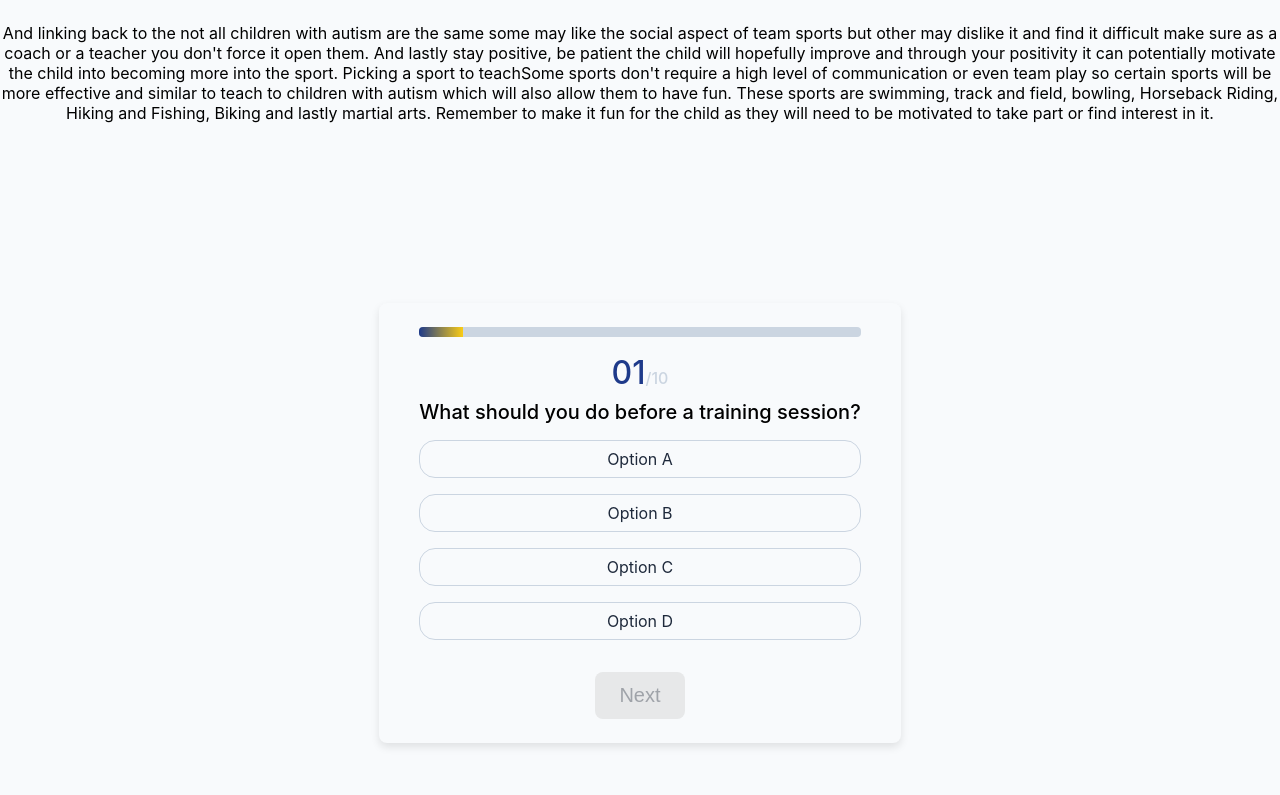
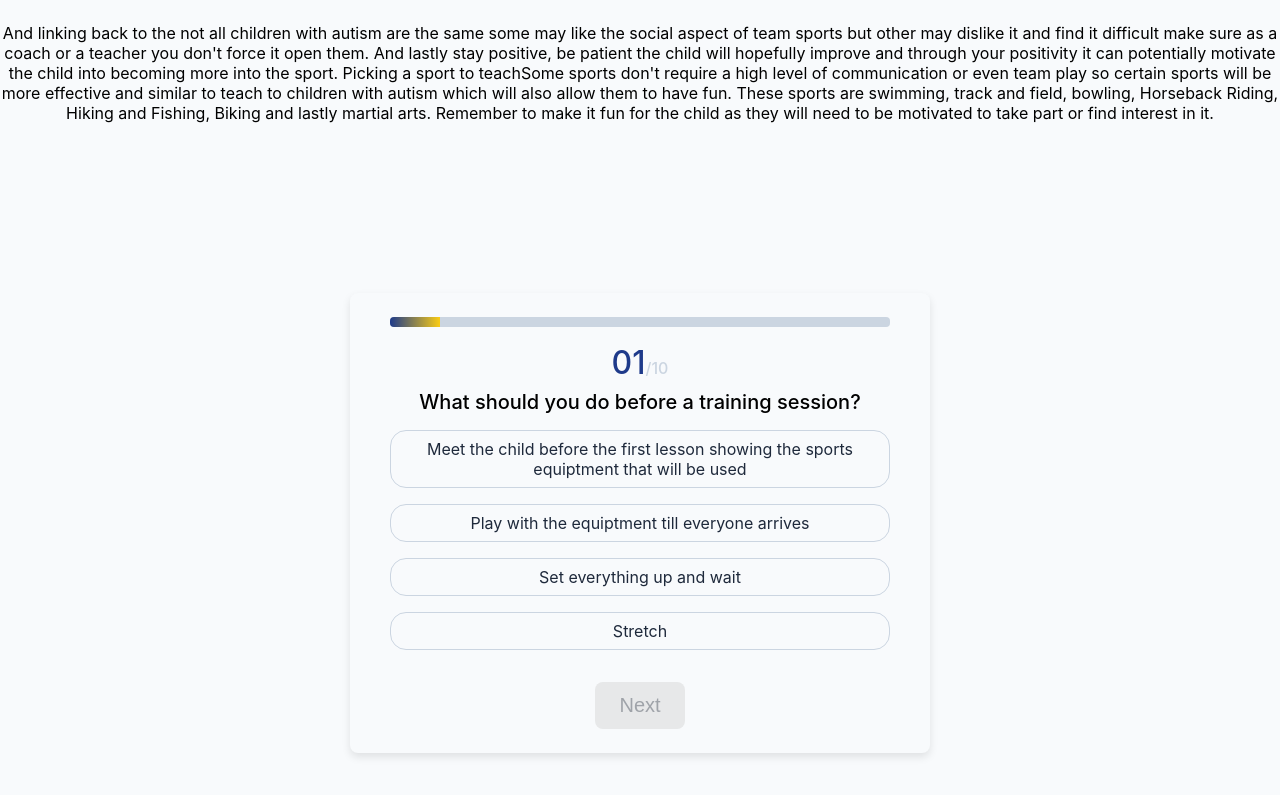
Before and after one commit to Alycats/Unheard_Voice_TeamProject, a React (Create React App) app in the folder unheard-voices/: page /sports in a window 1280 px wide. Shown: the part 577-1372 px from the top of the page. Built offline with nearby package versions, Linux system fonts and the light colour scheme.

Commit message:
Finshed the questions

```diff
--- a/unheard-voices/src/pages/Sports.js
+++ b/unheard-voices/src/pages/Sports.js
@@ -5,23 +5,23 @@ import Quiz from '../components/Quiz';
 const sportsQuestions = [
   {
     question: "What should you do before a training session?",
-    options: ["Option A", "Option B", "Option C", "Option D"],
-    correctAnswer: "Option A",
+    options: ["Meet the child before the first lesson showing the sports equiptment that will be used", "Play with the equiptment till everyone arrives", "Set everything up and wait", "Stretch"],
+    correctAnswer: "Meet the child before the first lesson showing the sports equiptment that will be used",
   },
   {
     question: "What will happen if you tell the child all the information of the lesson all at once?",
-    options: ["Option A", "Option B", "Option C", "Option D"],
-    correctAnswer: "Option A",
+    options: ["They will take the information and know what to do instantly", "They will understand everything first time", "They wont listen", "They will be overwhelmed"],
+    correctAnswer: "They will be overwhelmed",
   },
   {
     question: "When teaching the child, what teaching approach should you go by?",
-    options: ["Option A", "Option B", "Option C", "Option D"],
-    correctAnswer: "Option A",
+    options: ["Demonstrate what's about to happen and what you need to be done and show it in small segments", "Speak and they will follow based on what you said", "Show and they will just copy what you done", "Just put the stuff out and expect them to make a guess"],
+    correctAnswer: "Demonstrate what's about to happen and what you need to be done and show it in small segments",
   },
   {
     question: "Which one of these sports DON'T require a high level of communication?",
-    options: ["Option A", "Option B", "Option C", "Option D"],
-    correctAnswer: "Option A",
+    options: ["Football", "Basketball", "Ice Hockey", "Tennis(Singles)"],
+    correctAnswer: "Tennis(Singles)",
   },
   {
     question: "Which swimming stroke uses both arms moving together on the same side?",
```
